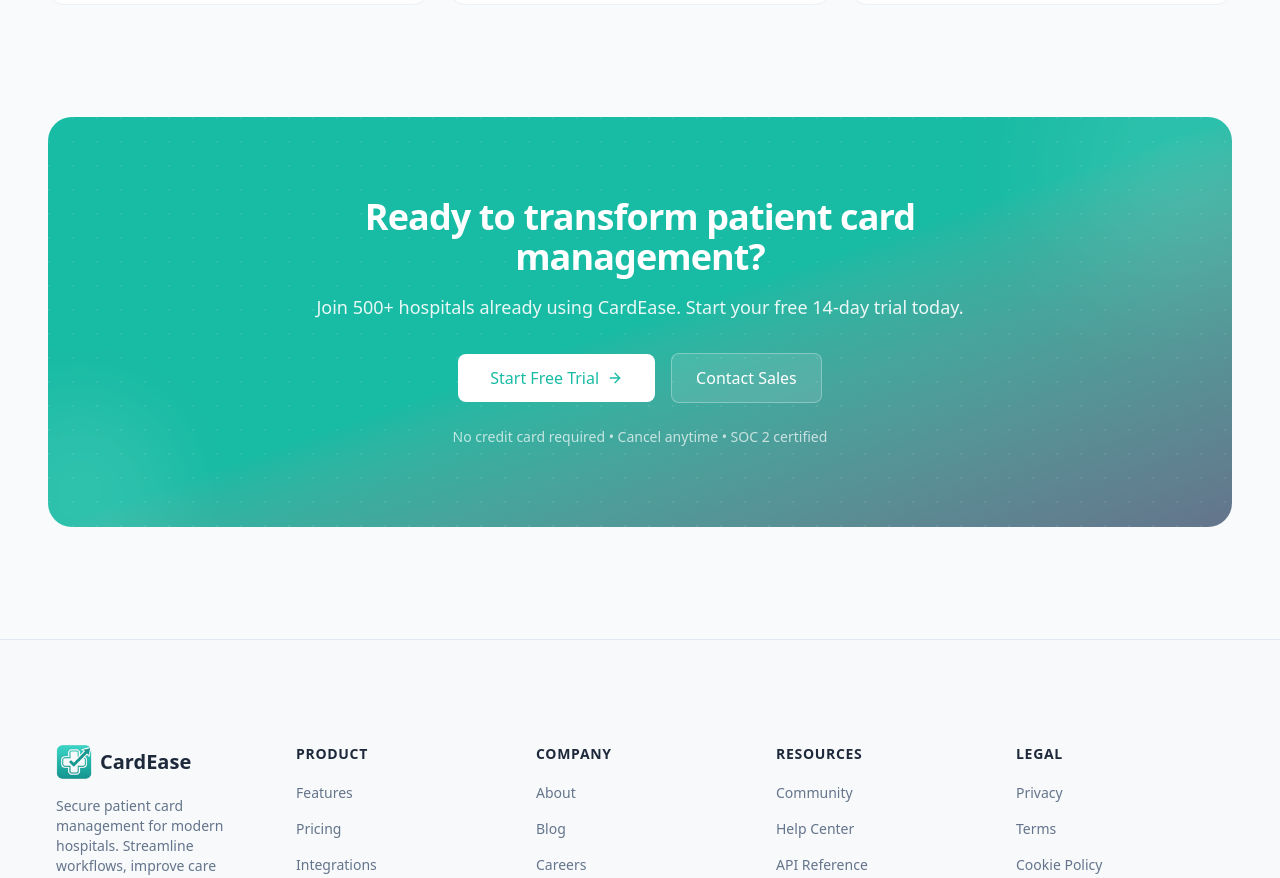
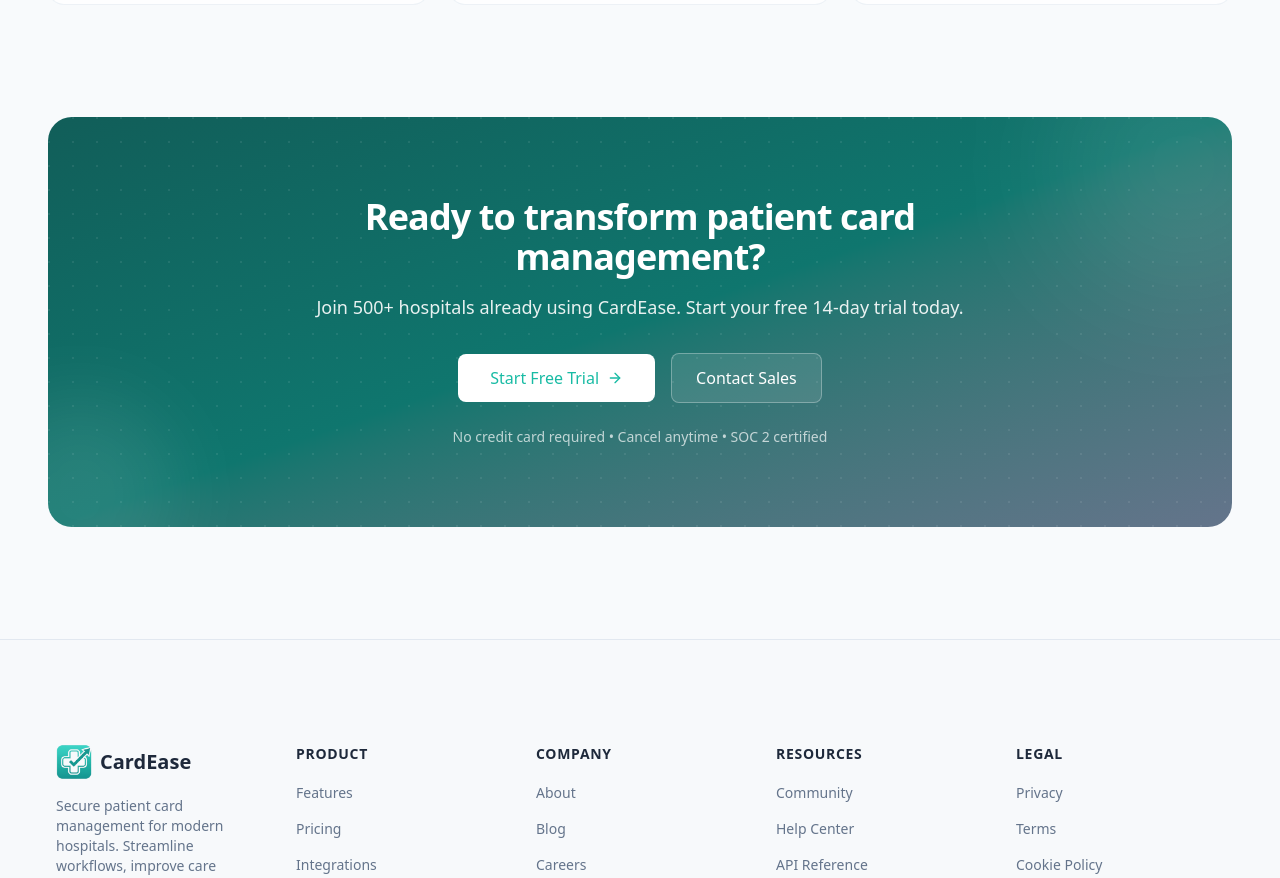
Before and after one commit to jsChief/medicard, a React (Vite) app: page / in a window 1280 px wide. Shown: the part 4423-5301 px from the top of the page. Built offline with nearby package versions, Linux system fonts and the light colour scheme; no server answers.

Commit message:
fix: darken CTA card gradient so white text has enough contrast

```diff
--- a/src/pages/HomePage.tsx
+++ b/src/pages/HomePage.tsx
@@ -369,7 +369,7 @@
       {/* CTA Section */}
       <section className="relative overflow-hidden bg-bg pb-20 lg:pb-28">
         <div className="container-app">
-          <div className="relative overflow-hidden rounded-3xl bg-linear-to-br from-primary via-primary to-secondary px-6 py-16 sm:px-12 sm:py-20">
+          <div className="relative overflow-hidden rounded-3xl bg-linear-to-br from-[#115e59] via-[#0f766e] to-secondary px-6 py-16 sm:px-12 sm:py-20">
             {/* Decorative layer */}
             <div className="pointer-events-none absolute inset-0">
               <div className="absolute -right-20 -top-20 h-64 w-64 rounded-full bg-white/10 blur-3xl" />
--- a/src/pages/pricing/PricingPage.tsx
+++ b/src/pages/pricing/PricingPage.tsx
@@ -289,7 +289,7 @@
       {/* CTA */}
       <section className="bg-bg pb-20 lg:pb-28">
         <div className="container-app">
-          <div className="relative overflow-hidden rounded-3xl bg-linear-to-br from-primary via-primary to-secondary px-6 py-16 sm:px-12 sm:py-20">
+          <div className="relative overflow-hidden rounded-3xl bg-linear-to-br from-[#115e59] via-[#0f766e] to-secondary px-6 py-16 sm:px-12 sm:py-20">
             <div className="pointer-events-none absolute inset-0">
               <div className="absolute -right-20 -top-20 h-64 w-64 rounded-full bg-white/10 blur-3xl" />
               <div className="absolute -bottom-16 -left-16 h-48 w-48 rounded-full bg-white/10 blur-2xl" />
```
